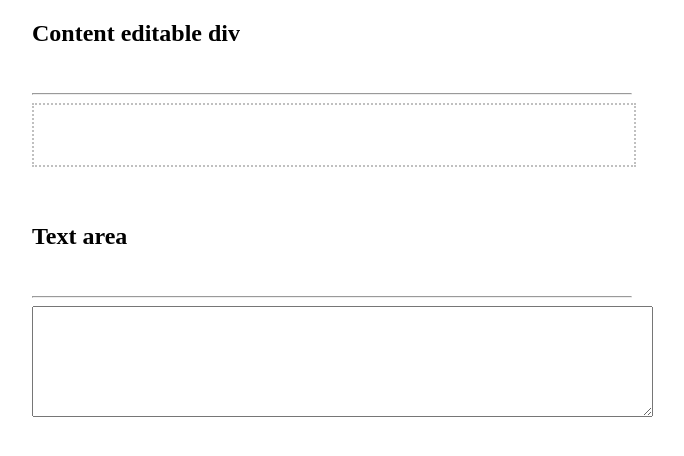
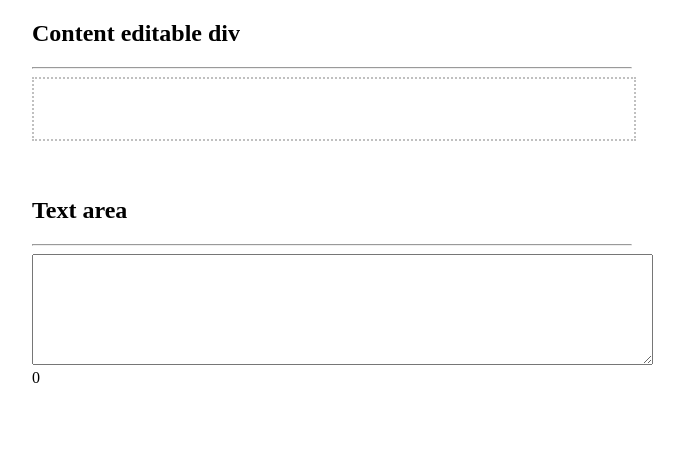
Before and after one commit to nikolic/scuddle_input, a plain HTML site: page index.html in a window 1280 px wide. Shown: the whole page, without its empty margins (308-992 px from the left). Drawn offline with Linux system fonts and the light colour scheme.

Commit message:
counter added

```diff
--- a/index.html
+++ b/index.html
@@ -27,13 +27,13 @@
 
     <div id="content">
             <h2>Content editable div</h2>
-            <BR/><HR/>
+            <HR/>
             <div contenteditable="true" id="input_box"></div>
             <BR/><BR/>
             <h2>Text area</h2>
-            <BR/><HR/>
+            <HR/>
             <textarea cols="75" rows="7" id="text_box"></textarea>
-
+            <div id="counter">0</div>
 
     </div>
 
--- a/js/scuddle.input-box.js
+++ b/js/scuddle.input-box.js
@@ -24,7 +24,10 @@ $(document).ready(function(){
 	$('#input_box').bind('change', function() {
 
 	    var curent_text = $(this).text();
+
 	    $("#text_box").html(curent_text);
+	    $("#counter").text(curent_text.length);
+
 	   	var savedSel = rangy.saveSelection();
 
 	    if(curent_text.length > settings.limit){
```
